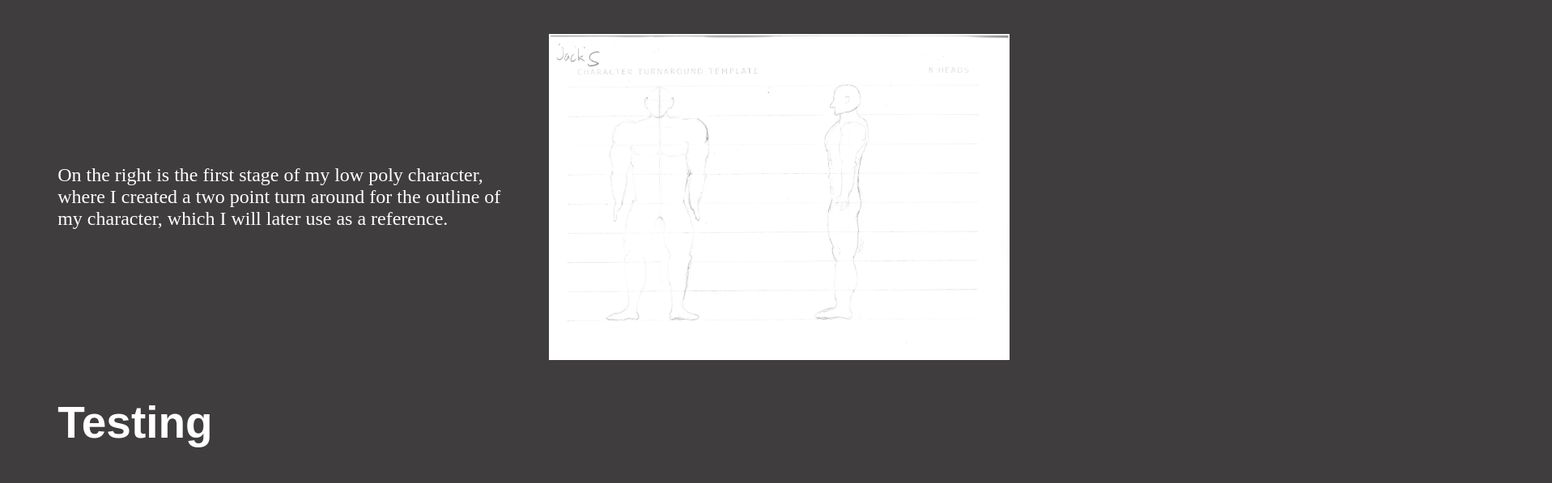
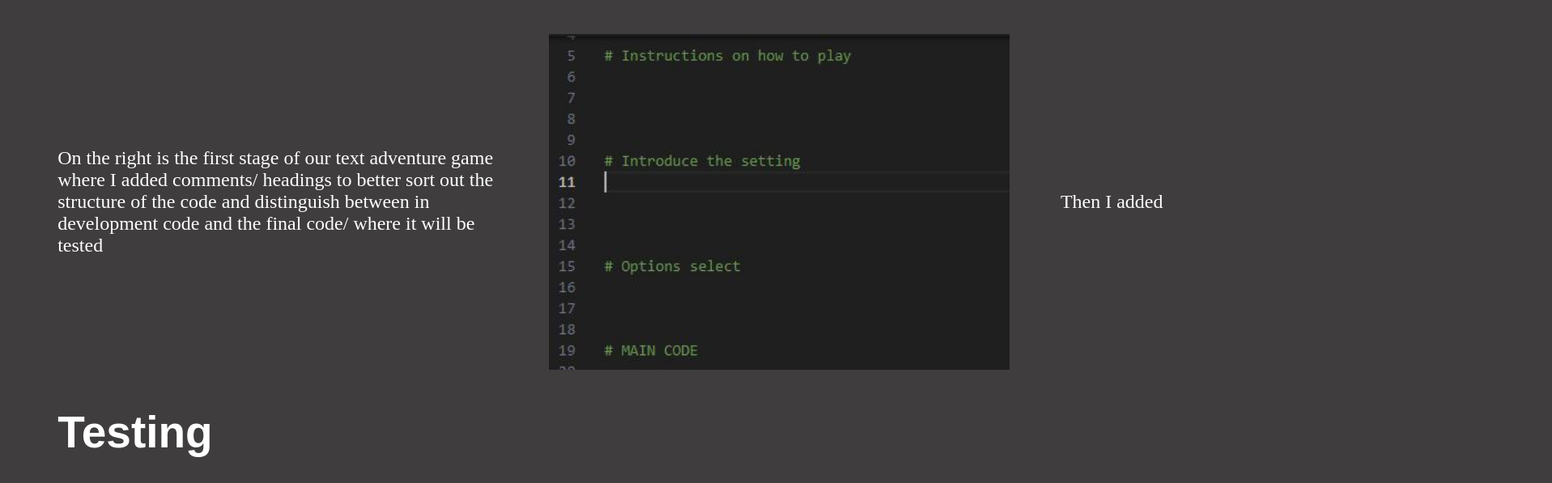
Before and after one commit to JackWSCW/Year-11-Portfolio, a plain HTML site: page development2.html in a window 1280 px wide. Shown: the part 552-1149 px from the top of the page at 81% size, 1917 px wide, since content can reach past the window. Drawn offline with Linux system fonts and the light colour scheme.

Commit message:
development start

```diff
--- a/development2.html
+++ b/development2.html
@@ -22,11 +22,17 @@
 
 
 <div class="split-box">
-<p class="bodytext child-box">On the right is the first stage of my low poly character,
-    where I created a two point turn around for the outline of my character,
-    which I will later use as a reference.</p>
+<p class="bodytext child-box">On the right is the first stage of our text adventure game where I added comments/
+     headings to better sort out the structure of the code and distinguish between in development code and the
+    final code/ where it will be tested</p>
 
-<img src="turnaround.jpg" alt="Turnaround" class="child-box">
+<img src="text adventure game first code.png" alt="Turnaround" class="child-box">
+
+<p class="bodytext child-box">Then I added </p>
+
+
+
+
 
 </div>
 
```
Also changed, not shown: text adventure game first code.png (added).
